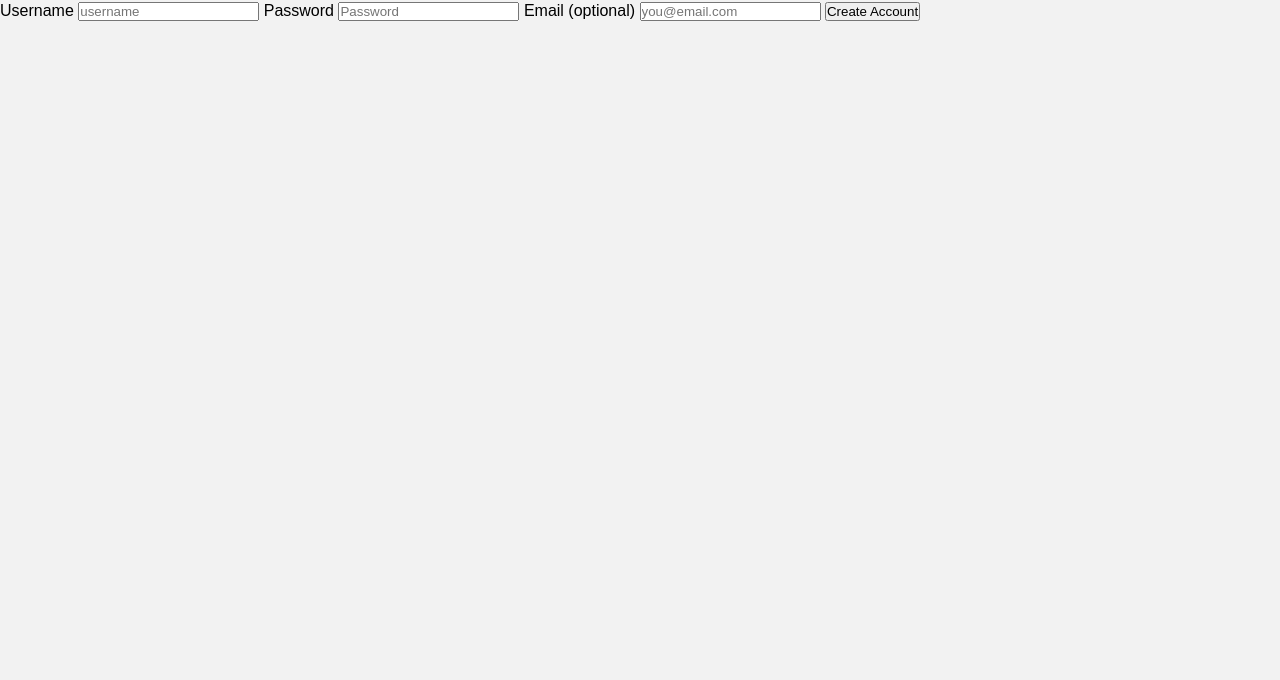
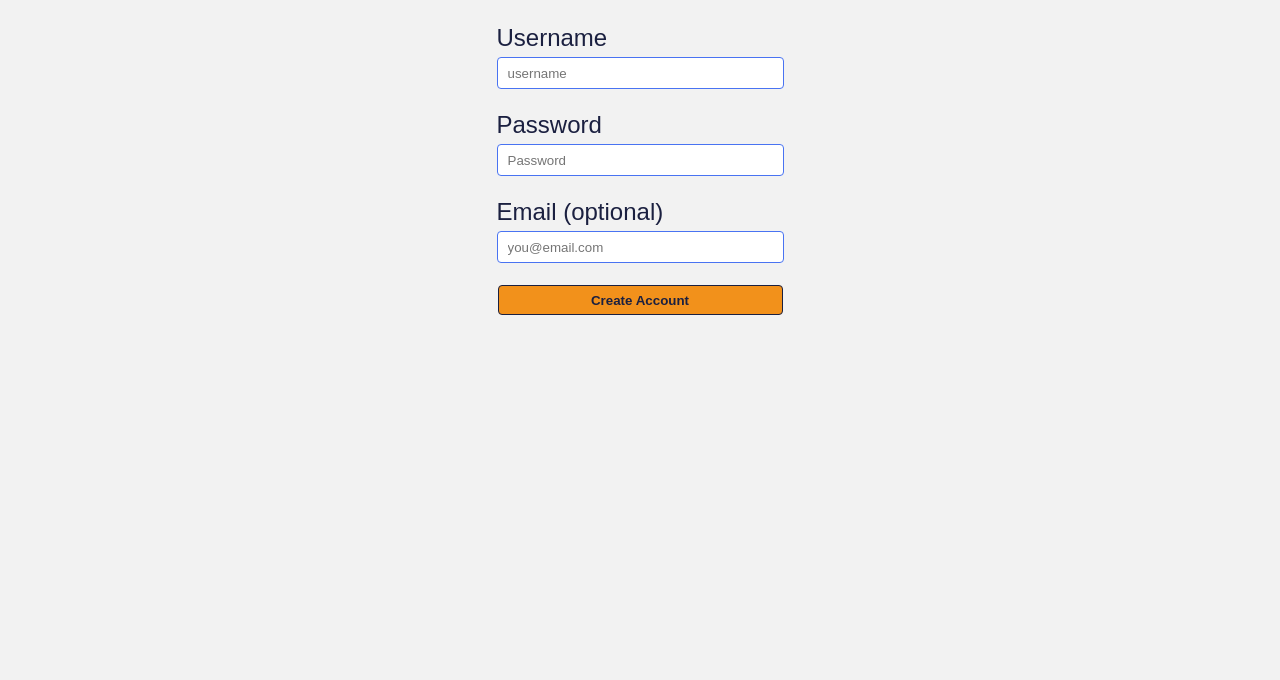
Before and after one commit to mvogee/OpenChat, a website: page app/views/signup.html in a window 1280 px wide. Shown: the part 120-800 px from the top of the page. Drawn offline with Linux system fonts and the light colour scheme; files that its build step writes are made by us from their sources; no server answers; files whose address does not match are found by name.

Commit message:
basic styling

```diff
--- a/app/public/css/defaults.css
+++ b/app/public/css/defaults.css
@@ -15,6 +15,7 @@
 body {
     background-color: var(--offWhite);
     font-family: Arial, Helvetica, BlinkMacSystemFont, 'Segoe UI', Roboto, Oxygen, Ubuntu, Cantarell, 'Open Sans', 'Helvetica Neue', sans-serif;
+    min-height: 100vh;
 }
 
 h1 {
@@ -32,6 +33,15 @@ p {
     font-weight: 300;
 }
 
+.hide, .hidden {
+    display: none;
+    visibility: hidden;
+}
+
+.errorInfoText {
+    color: var(--blackBlue);
+}
+
 .content {
     margin: 10px;
     border: solid 1px var(--blackBlue);
@@ -40,7 +50,7 @@ p {
 
 .messageBoard {
     overflow-y: scroll;
-    max-height: 500px;
+    max-height: 70vh;
     min-height: 300px;
 }
 
@@ -87,3 +97,49 @@ p {
     margin: 10px;
     color: var(--blackBlue);
 }
+
+/* Login form */
+
+.login-form, .signup-form{
+    display: flex;
+    flex-direction: column;
+    align-items: center;
+    justify-content: flex-start;
+    row-gap: 22px;
+}
+
+.inputDiv {
+    display: flex;
+    flex-direction: column;
+    row-gap: 5px;
+}
+
+.inputDiv label {
+    font-size: 24px;
+    color: var(--darkBlue);
+}
+.inputDiv input {
+    width : 275px;
+    height: 30px;
+    border: solid 1px var(--blue);
+    border-radius: 4px;
+    padding-left: 10px;
+}
+
+#submit-btn {
+    background-color: var(--orange);
+    width: 285px;
+    height: 30px;
+    border: solid 1px var(--darkBlue);
+    border-radius: 4px;
+    transition: 0.3s;
+    font-weight: bold;
+    color: var(--darkBlue);
+}
+
+#submit-btn:hover, #submit-btn:active {
+    background-color: var(--darkBlue);
+    color: var(--offWhite);
+    border: solid 1px var(--orange);
+    transition: 0.3s;
+}
--- a/app/public/js/common.js
+++ b/app/public/js/common.js
@@ -23,10 +23,9 @@ async function isAuthenticated() {
     console.log(body);
     if (body.authenticated) {
         usernameDisplay.textContent = body.user.userName;
-        loggedInDisplayItms.toggleAttribute("hidden");
-        logInLink.toggleAttribute("hidden");
-        createAccLink.toggleAttribute("hidden");
-
+        loggedInDisplayItms.classList.toggle("hidden");
+        logInLink.classList.toggle("hidden");
+        createAccLink.classList.toggle("hidden");
     }
 }
 isAuthenticated();
--- a/app/views/signup.html
+++ b/app/views/signup.html
@@ -24,7 +24,7 @@
                 <li id="login-link"><a href="/login">Log in</a></li>
                 <li id="signup-link"><a href="/signup">Sign Up</a></li>
             </ul>
-            <div id="logged-in-details" class="details" hidden>
+            <div id="logged-in-details" class="details hidden">
                 <p id="username-display">username</p>
                 <form id="logout-btn" action="/logout" method="post">
                     <button type="submit">Log Out</button>
@@ -34,12 +34,18 @@
         <h1>Create Account</h1>
         <form action="" class="signup-form">
             <p class="errorInfoText"></p>
+            <div class="inputDiv userName">
                 <label for="username-input">Username</label>
                 <input id="username-input" name="username-input" type="text" placeholder="username" autocomplete="off" required="required">
+            </div>
+            <div class="inputDiv password">
                 <label for="password-input">Password</label>
                 <input id="password-input" name="password-input" type="password" placeholder="Password" autocomplete="off" required="required">
+            </div>
+            <div class="inputDiv email">
                 <label for="email-input">Email<span> (optional)</span></label>
                 <input id="email-input" name="email-input" type="email" placeholder="you@email.com" autocomplete="off">
+            </div>
             <button id="submit-btn" type="submit">Create Account</button>
         </form>
         <script src="../js/signup.js" async defer></script>
```
Also changed, not shown: app/views/index.html (+1 -1 lines), app/views/login.html (+9 -5 lines). Lines whose indentation alone changed are shown as unchanged.
